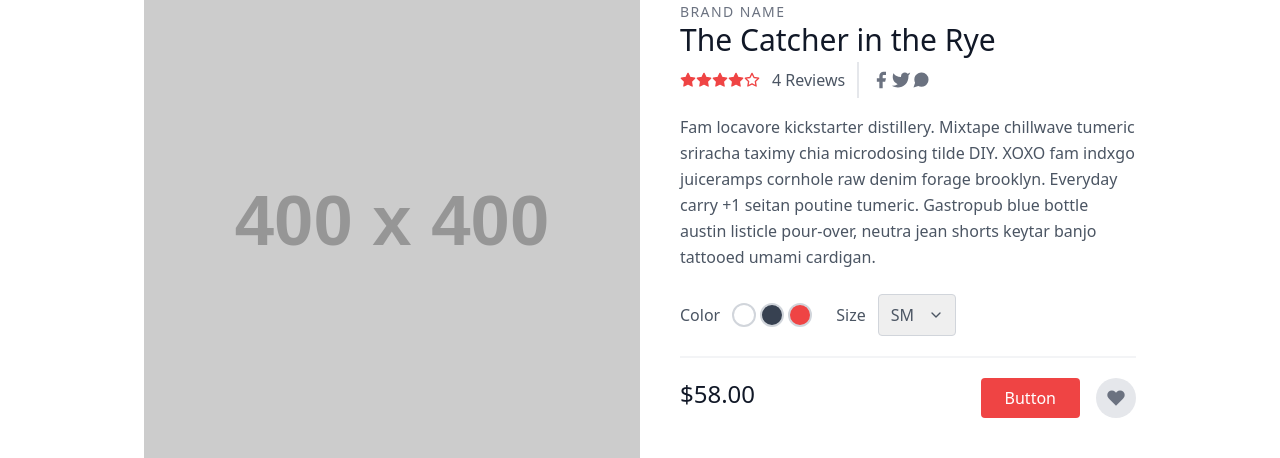
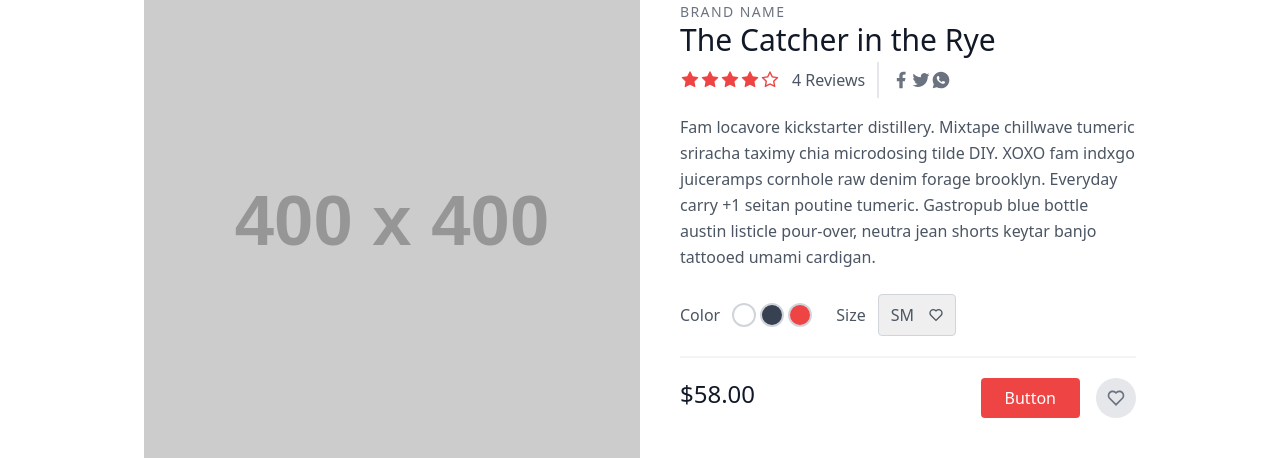
Before and after one commit to Nadiakhanv2/Elitano-web-next, a Next.js app: page /product/1 in a window 1280 px wide. Shown: the part 202-660 px from the top of the page. Built offline with nearby package versions, Linux system fonts and the light colour scheme.

Commit message:
product react icons  modified

```diff
--- a/pages/product/[slug].js
+++ b/pages/product/[slug].js
@@ -1,55 +1,64 @@
 import { useRouter } from "next/router";
+
+import { AiFillStar, AiOutlineStar } from "react-icons/ai";
+import {
+  RiFacebookFill,
+  RiTwitterFill,
+  RiWhatsappFill,
+  RiHeartLine,
+} from "react-icons/ri";
 
 const Slug = () => {
   const router = useRouter();
   const { slug } = router.query;
 
-  return <>
+  return (
+    <>
       <section className="text-gray-600 body-font overflow-hidden">
         <div className="container px-5 py-24 mx-auto">
           <div className="lg:w-4/5 mx-auto flex flex-wrap">
-      <img alt="ecommerce" className="lg:w-1/2 w-full lg:h-auto h-64 object-cover object-center rounded" src="https://dummyimage.com/400x400"/>
+            <img
+              alt="ecommerce"
+              className="lg:w-1/2 w-full lg:h-auto h-64 object-cover object-center rounded"
+              src="https://dummyimage.com/400x400"
+            />
             <div className="lg:w-1/2 w-full lg:pl-10 lg:py-6 mt-6 lg:mt-0">
-        <h2 className="text-sm title-font text-gray-500 tracking-widest">BRAND NAME</h2>
-        <h1 className="text-gray-900 text-3xl title-font font-medium mb-1">The Catcher in the Rye</h1>
+              <h2 className="text-sm title-font text-gray-500 tracking-widest">
+                BRAND NAME
+              </h2>
+              <h1 className="text-gray-900 text-3xl title-font font-medium mb-1">
+                The Catcher in the Rye
+              </h1>
               <div className="flex mb-4">
                 <span className="flex items-center">
-            <svg fill="currentColor" stroke="currentColor" stroke-linecap="round" stroke-linejoin="round" stroke-width="2" className="w-4 h-4 text-red-500" viewBox="0 0 24 24">
-              <path d="M12 2l3.09 6.26L22 9.27l-5 4.87 1.18 6.88L12 17.77l-6.18 3.25L7 14.14 2 9.27l6.91-1.01L12 2z"></path>
-            </svg>
-            <svg fill="currentColor" stroke="currentColor" stroke-linecap="round" stroke-linejoin="round" stroke-width="2" className="w-4 h-4 text-red-500" viewBox="0 0 24 24">
-              <path d="M12 2l3.09 6.26L22 9.27l-5 4.87 1.18 6.88L12 17.77l-6.18 3.25L7 14.14 2 9.27l6.91-1.01L12 2z"></path>
-            </svg>
-            <svg fill="currentColor" stroke="currentColor" stroke-linecap="round" stroke-linejoin="round" stroke-width="2" className="w-4 h-4 text-red-500" viewBox="0 0 24 24">
-              <path d="M12 2l3.09 6.26L22 9.27l-5 4.87 1.18 6.88L12 17.77l-6.18 3.25L7 14.14 2 9.27l6.91-1.01L12 2z"></path>
-            </svg>
-            <svg fill="currentColor" stroke="currentColor" stroke-linecap="round" stroke-linejoin="round" stroke-width="2" className="w-4 h-4 text-red-500" viewBox="0 0 24 24">
-              <path d="M12 2l3.09 6.26L22 9.27l-5 4.87 1.18 6.88L12 17.77l-6.18 3.25L7 14.14 2 9.27l6.91-1.01L12 2z"></path>
-            </svg>
-            <svg fill="none" stroke="currentColor" stroke-linecap="round" stroke-linejoin="round" stroke-width="2" className="w-4 h-4 text-red-500" viewBox="0 0 24 24">
-              <path d="M12 2l3.09 6.26L22 9.27l-5 4.87 1.18 6.88L12 17.77l-6.18 3.25L7 14.14 2 9.27l6.91-1.01L12 2z"></path>
-            </svg>
+                  <AiFillStar className="w-5 h-5 text-red-500" />
+                  <AiFillStar className="w-5 h-5 text-red-500" />
+                  <AiFillStar className="w-5 h-5 text-red-500" />
+                  <AiFillStar className="w-5 h-5 text-red-500" />
+               <AiOutlineStar className="w-5 h-5 text-red-500" />
                   <span className="text-gray-600 ml-3">4 Reviews</span>
                 </span>
                 <span className="flex ml-3 pl-3 py-2 border-l-2 border-gray-200 space-x-2s">
                   <a className="text-gray-500">
-              <svg fill="currentColor" stroke-linecap="round" stroke-linejoin="round" stroke-width="2" className="w-5 h-5" viewBox="0 0 24 24">
-                <path d="M18 2h-3a5 5 0 00-5 5v3H7v4h3v8h4v-8h3l1-4h-4V7a1 1 0 011-1h3z"></path>
-              </svg>
+
+                    <RiFacebookFill className="w-5 h-5" />
                   </a>
                   <a className="text-gray-500">
-              <svg fill="currentColor" stroke-linecap="round" stroke-linejoin="round" stroke-width="2" className="w-5 h-5" viewBox="0 0 24 24">
-                <path d="M23 3a10.9 10.9 0 01-3.14 1.53 4.48 4.48 0 00-7.86 3v1A10.66 10.66 0 013 4s-4 9 5 13a11.64 11.64 0 01-7 2c9 5 20 0 20-11.5a4.5 4.5 0 00-.08-.83A7.72 7.72 0 0023 3z"></path>
-              </svg>
+                    <RiTwitterFill className="w-5 h-5" />
                   </a>
                   <a className="text-gray-500">
-              <svg fill="currentColor" stroke-linecap="round" stroke-linejoin="round" stroke-width="2" className="w-5 h-5" viewBox="0 0 24 24">
-                <path d="M21 11.5a8.38 8.38 0 01-.9 3.8 8.5 8.5 0 01-7.6 4.7 8.38 8.38 0 01-3.8-.9L3 21l1.9-5.7a8.38 8.38 0 01-.9-3.8 8.5 8.5 0 014.7-7.6 8.38 8.38 0 013.8-.9h.5a8.48 8.48 0 018 8v.5z"></path>
-              </svg>
+                    <RiWhatsappFill className="w-5 h-5" />
                   </a>
                 </span>
               </div>
-        <p className="leading-relaxed">Fam locavore kickstarter distillery. Mixtape chillwave tumeric sriracha taximy chia microdosing tilde DIY. XOXO fam indxgo juiceramps cornhole raw denim forage brooklyn. Everyday carry +1 seitan poutine tumeric. Gastropub blue bottle austin listicle pour-over, neutra jean shorts keytar banjo tattooed umami cardigan.</p>
+              <p className="leading-relaxed">
+                Fam locavore kickstarter distillery. Mixtape chillwave tumeric
+                sriracha taximy chia microdosing tilde DIY. XOXO fam indxgo
+                juiceramps cornhole raw denim forage brooklyn. Everyday carry +1
+                seitan poutine tumeric. Gastropub blue bottle austin listicle
+                pour-over, neutra jean shorts keytar banjo tattooed umami
+                cardigan.
+              </p>
               <div className="flex mt-6 items-center pb-5 border-b-2 border-gray-100 mb-5">
                 <div className="flex">
                   <span className="mr-3">Color</span>
@@ -67,27 +76,28 @@
                       <option>XL</option>
                     </select>
                     <span className="absolute right-0 top-0 h-full w-10 text-center text-gray-600 pointer-events-none flex items-center justify-center">
-                <svg fill="none" stroke="currentColor" stroke-linecap="round" stroke-linejoin="round" stroke-width="2" className="w-4 h-4" viewBox="0 0 24 24">
-                  <path d="M6 9l6 6 6-6"></path>
-                </svg>
+                      <RiHeartLine className="w-4 h-4" />
                     </span>
                   </div>
                 </div>
               </div>
               <div className="flex">
-          <span className="title-font font-medium text-2xl text-gray-900">$58.00</span>
-          <button className="flex ml-auto text-white bg-red-500 border-0 py-2 px-6 focus:outline-none hover:bg-red-600 rounded">Button</button>
+                <span className="title-font font-medium text-2xl text-gray-900">
+                  $58.00
+                </span>
+                <button className="flex ml-auto text-white bg-red-500 border-0 py-2 px-6 focus:outline-none hover:bg-red-600 rounded">
+                  Button
+                </button>
                 <button className="rounded-full w-10 h-10 bg-gray-200 p-0 border-0 inline-flex items-center justify-center text-gray-500 ml-4">
-            <svg fill="currentColor" stroke-linecap="round" stroke-linejoin="round" stroke-width="2" className="w-5 h-5" viewBox="0 0 24 24">
-              <path d="M20.84 4.61a5.5 5.5 0 00-7.78 0L12 5.67l-1.06-1.06a5.5 5.5 0 00-7.78 7.78l1.06 1.06L12 21.23l7.78-7.78 1.06-1.06a5.5 5.5 0 000-7.78z"></path>
-            </svg>
+                  <RiHeartLine className="w-5 h-5" />
                 </button>
               </div>
             </div>
           </div>
         </div>
       </section>
-  </>;
+    </>
+  );
 };
 
 export default Slug;
```
Lines whose indentation alone changed are shown as unchanged.
